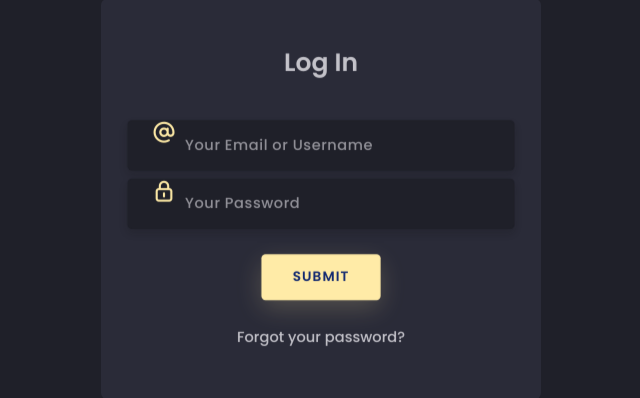
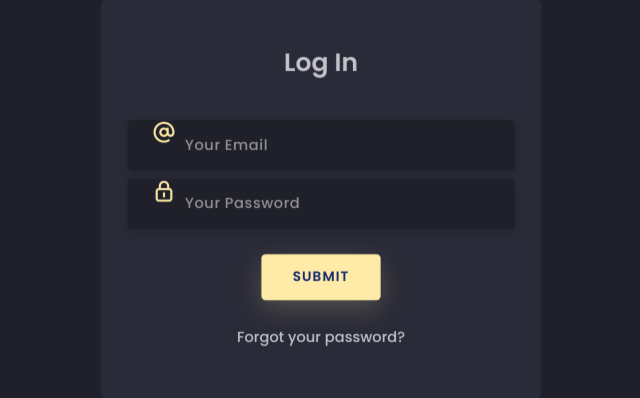
Before and after one commit to ShalomObongo/Assignment2, a PHP site: page / in a window 1280 px wide. Shown: the part 267-665 px from the top of the page, without its empty margins (319-959 px from the left). Run offline with PHP 8.4, Linux system fonts and the light colour scheme.

Commit message:
Update index.php

```diff
--- a/assignment 2/index.php
+++ b/assignment 2/index.php
@@ -113,7 +113,7 @@ if (isset($_POST['login'])) {
                                                     <!-- Empty action to submit to the same page -->
                                                     <div class="form-group">
                                                         <input type="email" name="logemail" class="form-style"
-                                                            placeholder="Your Email or Username" id="logemail"
+                                                            placeholder="Your Email" id="logemail"
                                                             autocomplete="off" />
                                                         <i class="input-icon uil uil-at"></i>
                                                     </div>
```
